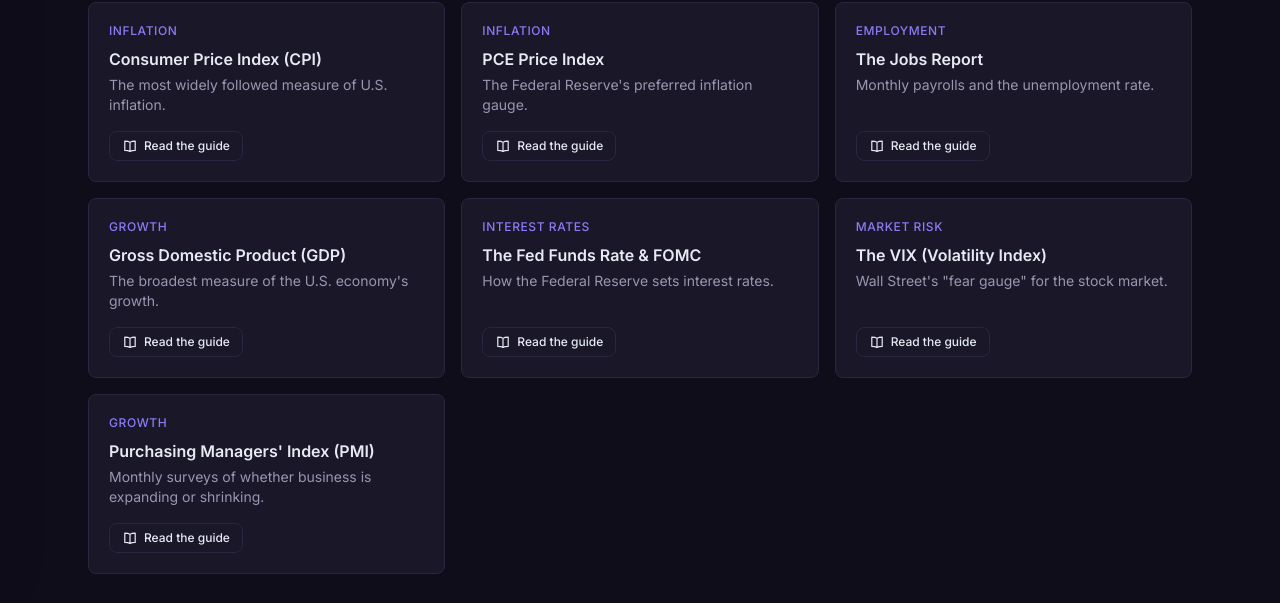
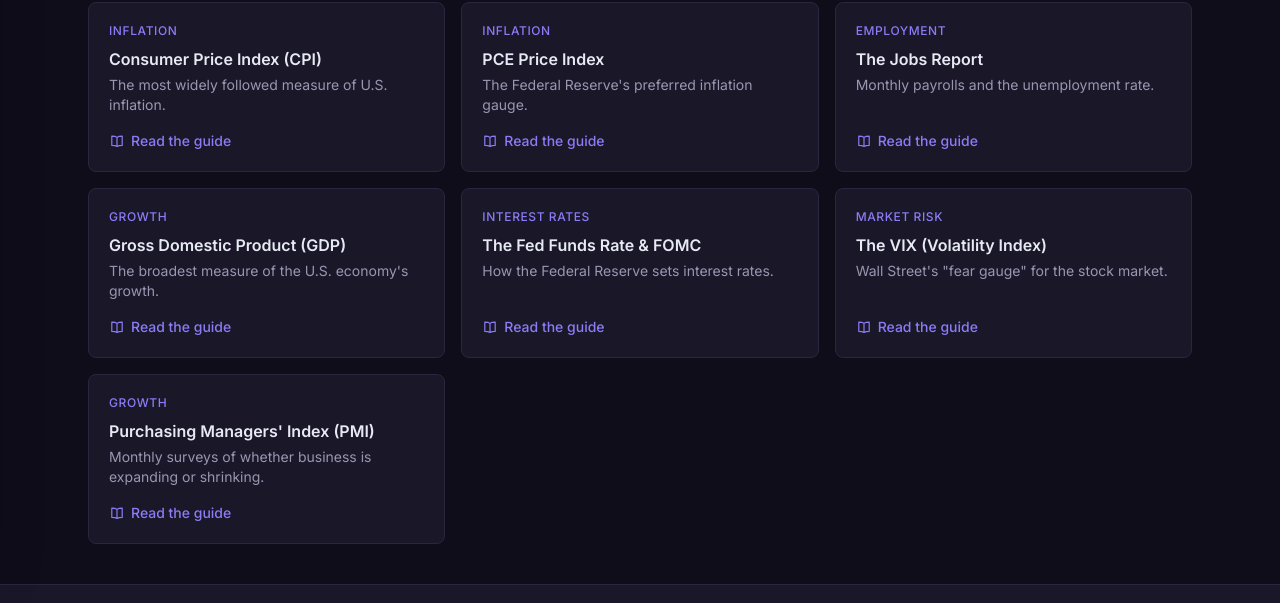
Before and after one commit to thetadecayinvesting-svg/theta-decay, a Next.js app: page /learn in a window 1280 px wide. Shown: the part 235-838 px from the top of the page. Built offline with nearby package versions, Linux system fonts and the light colour scheme; no server answers.

Commit message:
Make Learn page Read the guide links purple without a border
Co-Authored-By: Claude Opus 5.5 <noreply@anthropic.com>

```diff
--- a/src/app/learn/page.tsx
+++ b/src/app/learn/page.tsx
@@ -31,7 +31,7 @@ export default function LearnPage() {
             <span className="text-xs font-medium uppercase tracking-wider text-accent">{t.category}</span>
             <span className="mt-2 font-semibold">{t.title}</span>
             <span className="mt-1 flex-1 text-sm text-muted">{t.short}</span>
-            <span className="mt-4 inline-flex w-fit items-center gap-1.5 rounded-lg border border-border px-3 py-1.5 text-xs font-medium text-primary">
+            <span className="mt-4 inline-flex w-fit items-center gap-1.5 text-sm font-medium text-accent">
               <svg aria-hidden viewBox="0 0 20 20" fill="none" className="h-4 w-4">
                 <path d="M10 5.5C8.5 4.3 6.3 4 3.5 4v11.5c2.8 0 5 .3 6.5 1.5m0-11.5c1.5-1.2 3.7-1.5 6.5-1.5v11.5c-2.8 0-5 .3-6.5 1.5m0-11.5V17" stroke="currentColor" strokeWidth="1.5" strokeLinejoin="round" />
               </svg>
```
